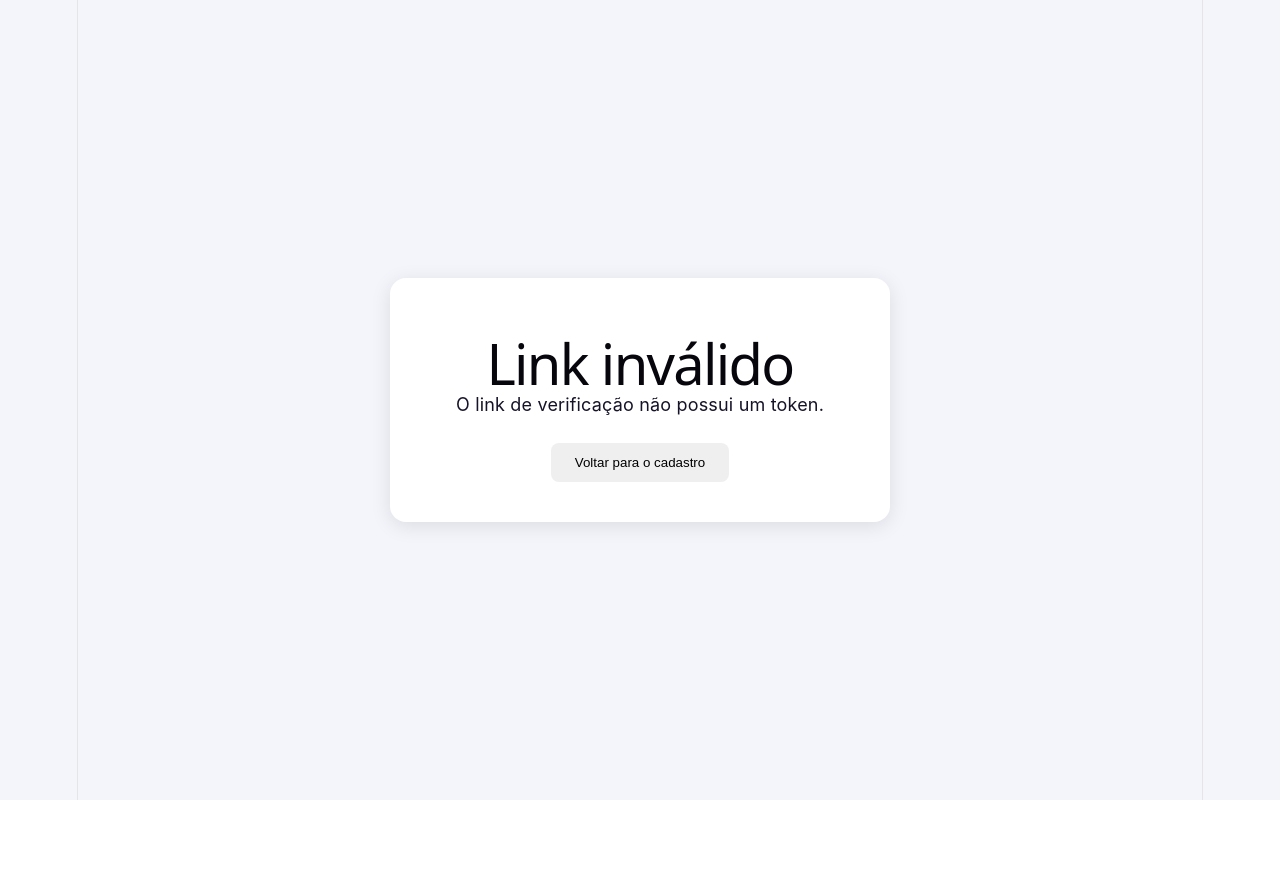
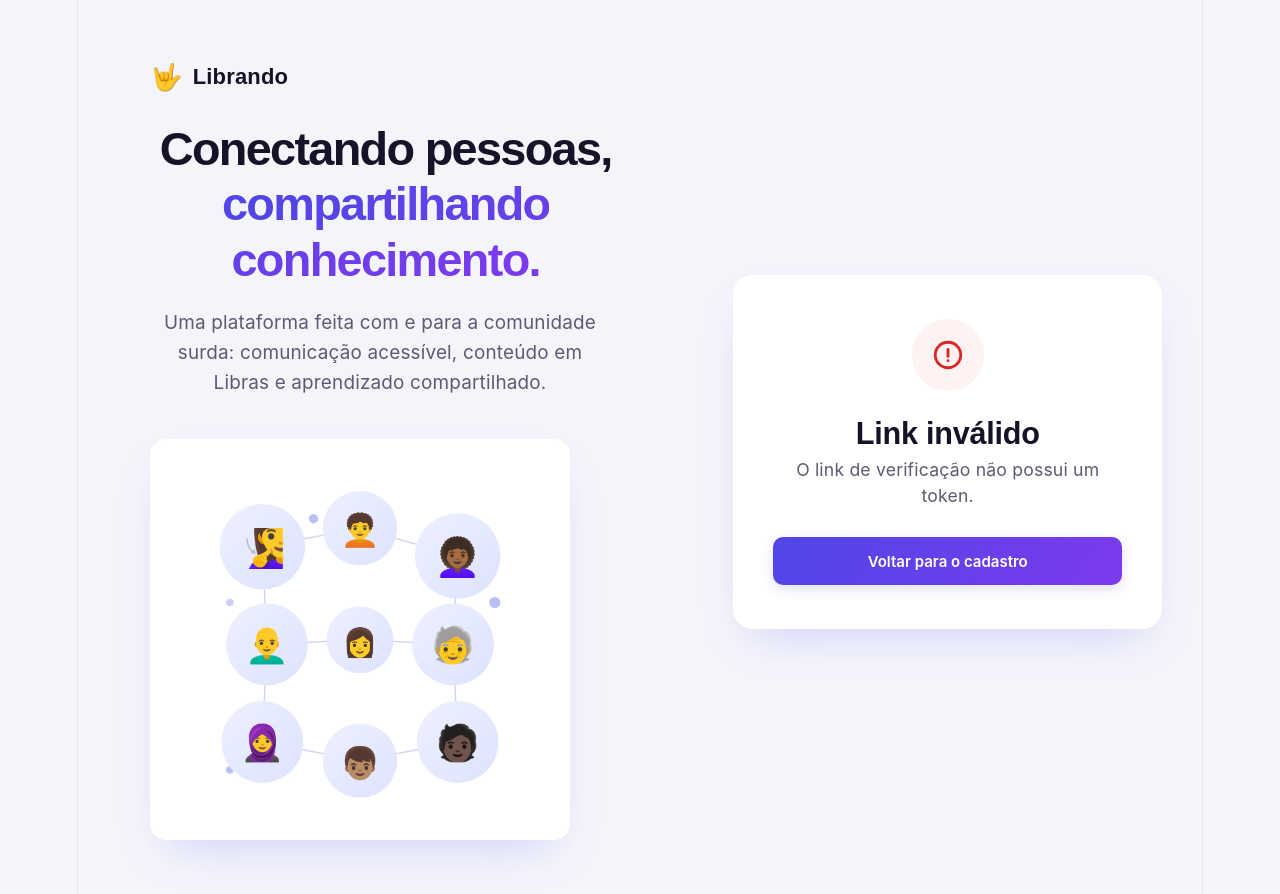
Before and after one commit to angeldanylo35-ux/librando00, a Vue app in the folder frontend/: page /verificar-email in a window 1280 px wide. Shown: the top 894 px of the page. Before the commit the page ends 800 px from the top, so only its background shows below. Built offline with nearby package versions, Linux system fonts and the light colour scheme; no server answers.

Commit message:
Update verificar-email.vue

```diff
--- a/frontend/src/paginas/verificar-email.vue
+++ b/frontend/src/paginas/verificar-email.vue
@@ -1,18 +1,325 @@
 <template>
-  <div class="verificacao">
-    <div class="card">
-      <h1>{{ titulo }}</h1>
+  <div class="page">
 
-      <p>{{ mensagem }}</p>
+    <!-- ===================== LADO ESQUERDO ===================== -->
+    <section class="hero">
 
-      <button v-if="sucesso" @click="irParaLogin">
-        Ir para o login
-      </button>
+      <div class="hero__brand">
+        <span class="hero__logo" aria-hidden="true">🤟</span>
+        <span class="hero__brand-name">Librando</span>
+      </div>
 
-      <button v-else @click="irParaCadastro">
-        Voltar para o cadastro
-      </button>
-    </div>
+      <h1 class="hero__title">
+        Conectando pessoas,
+
+        <span class="hero__title--accent">
+          compartilhando<br />
+          conhecimento.
+        </span>
+      </h1>
+
+      <p class="hero__subtitle">
+        Uma plataforma feita com e para a comunidade surda:
+        comunicação acessível, conteúdo em Libras e aprendizado compartilhado.
+      </p>
+
+      <!-- Ilustração -->
+      <div class="hero__illustration" aria-hidden="true">
+        <svg
+          viewBox="0 0 400 380"
+          class="hero__svg"
+          xmlns="http://www.w3.org/2000/svg"
+        >
+          <defs>
+            <linearGradient
+              id="bubbleGrad"
+              x1="0"
+              y1="0"
+              x2="1"
+              y2="1"
+            >
+              <stop offset="0%" stop-color="#EEF0FF" />
+              <stop offset="100%" stop-color="#DDE3FF" />
+            </linearGradient>
+          </defs>
+
+          <g
+            stroke="#C9CFF7"
+            stroke-width="1.5"
+            fill="none"
+            opacity="0.9"
+          >
+            <path d="M95 90 L200 70 L305 100" />
+            <path d="M95 90 L100 195 L95 300" />
+            <path d="M305 100 L300 195 L305 300" />
+            <path d="M100 195 L200 190 L300 195" />
+            <path d="M95 300 L200 320 L305 300" />
+          </g>
+
+          <circle cx="150" cy="60" r="5" fill="#B8C0F5" />
+          <circle cx="60" cy="150" r="4" fill="#C9CFF7" />
+          <circle cx="345" cy="150" r="6" fill="#B8C0F5" />
+          <circle cx="200" cy="350" r="5" fill="#C9CFF7" />
+          <circle cx="60" cy="330" r="4" fill="#B8C0F5" />
+
+          <g>
+            <circle
+              cx="95"
+              cy="90"
+              r="46"
+              fill="url(#bubbleGrad)"
+            />
+            <text
+              x="95"
+              y="105"
+              font-size="40"
+              text-anchor="middle"
+            >
+              🧏‍♀️
+            </text>
+          </g>
+
+          <g>
+            <circle
+              cx="200"
+              cy="70"
+              r="40"
+              fill="url(#bubbleGrad)"
+            />
+            <text
+              x="200"
+              y="84"
+              font-size="34"
+              text-anchor="middle"
+            >
+              🧑‍🦱
+            </text>
+          </g>
+
+          <g>
+            <circle
+              cx="305"
+              cy="100"
+              r="46"
+              fill="url(#bubbleGrad)"
+            />
+            <text
+              x="305"
+              y="115"
+              font-size="40"
+              text-anchor="middle"
+            >
+              👩🏾‍🦱
+            </text>
+          </g>
+
+          <g>
+            <circle
+              cx="100"
+              cy="195"
+              r="44"
+              fill="url(#bubbleGrad)"
+            />
+            <text
+              x="100"
+              y="209"
+              font-size="38"
+              text-anchor="middle"
+            >
+              👨‍🦲
+            </text>
+          </g>
+
+          <g>
+            <circle
+              cx="200"
+              cy="190"
+              r="36"
+              fill="url(#bubbleGrad)"
+            />
+            <text
+              x="200"
+              y="203"
+              font-size="30"
+              text-anchor="middle"
+            >
+              👩
+            </text>
+          </g>
+
+          <g>
+            <circle
+              cx="300"
+              cy="195"
+              r="44"
+              fill="url(#bubbleGrad)"
+            />
+            <text
+              x="300"
+              y="209"
+              font-size="38"
+              text-anchor="middle"
+            >
+              🧓
+            </text>
+          </g>
+
+          <g>
+            <circle
+              cx="95"
+              cy="300"
+              r="44"
+              fill="url(#bubbleGrad)"
+            />
+            <text
+              x="95"
+              y="314"
+              font-size="38"
+              text-anchor="middle"
+            >
+              🧕
+            </text>
+          </g>
+
+          <g>
+            <circle
+              cx="200"
+              cy="320"
+              r="40"
+              fill="url(#bubbleGrad)"
+            />
+            <text
+              x="200"
+              y="334"
+              font-size="34"
+              text-anchor="middle"
+            >
+              👦🏽
+            </text>
+          </g>
+
+          <g>
+            <circle
+              cx="305"
+              cy="300"
+              r="44"
+              fill="url(#bubbleGrad)"
+            />
+            <text
+              x="305"
+              y="314"
+              font-size="38"
+              text-anchor="middle"
+            >
+              🧑🏿
+            </text>
+          </g>
+        </svg>
+      </div>
+    </section>
+
+    <!-- ===================== LADO DIREITO ===================== -->
+    <section class="auth">
+
+      <div class="auth__card">
+
+        <!-- Ícone de status -->
+        <div
+          class="status-icon"
+          :class="{ 'status-icon--error': !sucesso && !verificando }"
+          aria-hidden="true"
+        >
+          <svg
+            v-if="sucesso"
+            width="34"
+            height="34"
+            viewBox="0 0 24 24"
+            fill="none"
+            stroke="currentColor"
+            stroke-width="2.5"
+            stroke-linecap="round"
+            stroke-linejoin="round"
+          >
+            <path d="M20 6L9 17l-5-5" />
+          </svg>
+
+          <svg
+            v-else-if="!verificando"
+            width="34"
+            height="34"
+            viewBox="0 0 24 24"
+            fill="none"
+            stroke="currentColor"
+            stroke-width="2"
+            stroke-linecap="round"
+          >
+            <circle cx="12" cy="12" r="9" />
+            <path d="M12 8v5" />
+            <path d="M12 16h.01" />
+          </svg>
+
+          <svg
+            v-else
+            class="spinner"
+            width="34"
+            height="34"
+            viewBox="0 0 24 24"
+            fill="none"
+            stroke="currentColor"
+            stroke-width="2"
+          >
+            <circle
+              cx="12"
+              cy="12"
+              r="9"
+              stroke-opacity="0.25"
+            />
+            <path d="M21 12a9 9 0 0 1-9 9" />
+          </svg>
+        </div>
+
+        <h2 class="auth__title">
+          {{ titulo }}
+        </h2>
+
+        <p class="auth__subtitle">
+          {{ mensagem }}
+        </p>
+
+        <!-- Mensagem complementar quando confirmou -->
+        <p v-if="sucesso" class="confirmation-text">
+          Sua conta está pronta. Agora você já pode acessar o Librando
+          utilizando seu e-mail e senha.
+        </p>
+
+        <button
+          v-if="sucesso"
+          type="button"
+          class="btn btn--primary"
+          @click="irParaLogin"
+        >
+          Ir para o login
+        </button>
+
+        <button
+          v-else-if="!verificando"
+          type="button"
+          class="btn btn--primary"
+          @click="irParaCadastro"
+        >
+          Voltar para o cadastro
+        </button>
+
+        <p v-if="sucesso" class="auth__footer-text">
+          Já confirmou seu e-mail?
+          <router-link to="/login" class="link link--strong">
+            Entrar na conta
+          </router-link>
+        </p>
+
+      </div>
+
+    </section>
   </div>
 </template>
 
@@ -20,20 +327,28 @@
 import { onMounted, ref } from 'vue';
 import { useRouter, useRoute } from 'vue-router';
 import api from '../services/api';
+import '../assets/estetico.css';
 
 const router = useRouter();
 const route = useRoute();
 
 const titulo = ref('Verificando e-mail...');
-const mensagem = ref('Aguarde enquanto confirmamos seu cadastro.');
+const mensagem = ref(
+  'Aguarde enquanto confirmamos seu cadastro.'
+);
+
 const sucesso = ref(false);
+const verificando = ref(true);
 
 onMounted(async () => {
   const token = route.query.token;
 
   if (!token) {
     titulo.value = 'Link inválido';
-    mensagem.value = 'O link de verificação não possui um token.';
+    mensagem.value =
+      'O link de verificação não possui um token.';
+    sucesso.value = false;
+    verificando.value = false;
     return;
   }
 
@@ -47,11 +362,14 @@ onMounted(async () => {
     titulo.value = 'E-mail confirmado!';
     mensagem.value = data.mensagem;
     sucesso.value = true;
+    verificando.value = false;
   } catch (error) {
     titulo.value = 'Não foi possível confirmar';
     mensagem.value =
       error.response?.data?.mensagem ||
       'O link é inválido ou expirou.';
+    sucesso.value = false;
+    verificando.value = false;
   }
 });
 
@@ -65,36 +383,117 @@ function irParaCadastro() {
 </script>
 
 <style scoped>
-.verificacao {
-  min-height: 100vh;
+/* =========================
+   CARD DE CONFIRMAÇÃO
+   ========================= */
+
+.auth__card {
+  text-align: center;
+}
+
+/* =========================
+   ÍCONE DE STATUS
+   ========================= */
+
+.status-icon {
+  width: 72px;
+  height: 72px;
+  margin: 0 auto 24px;
+
   display: flex;
   align-items: center;
   justify-content: center;
-  padding: 20px;
+
+  border-radius: 50%;
+
+  color: #4f46e5;
+  background: #eef0ff;
 }
 
-.card {
-  width: 100%;
-  max-width: 500px;
-  padding: 40px;
-  text-align: center;
-  border-radius: 16px;
-  background: white;
-  box-shadow: 0 4px 20px rgba(0, 0, 0, 0.1);
+.status-icon--error {
+  color: #dc2626;
+  background: #fef2f2;
 }
 
-h1 {
-  margin-bottom: 15px;
+/* =========================
+   TEXTO
+   ========================= */
+
+.confirmation-text {
+  margin: -4px auto 28px;
+
+  max-width: 400px;
+
+  font-size: 14px;
+  line-height: 1.6;
+  color: #6b7280;
 }
 
-p {
-  margin-bottom: 25px;
+/* =========================
+   BOTÃO
+   ========================= */
+
+.btn {
+  width: 100%;
+  min-height: 48px;
+
+  border: none;
+  border-radius: 10px;
+
+  font-size: 15px;
+  font-weight: 600;
+
+  cursor: pointer;
+
+  transition:
+    transform 0.15s ease,
+    box-shadow 0.15s ease;
 }
 
-button {
-  padding: 12px 24px;
-  border: none;
-  border-radius: 8px;
-  cursor: pointer;
+.btn--primary {
+  color: white;
+  background: #4f46e5;
+  box-shadow: 0 4px 12px rgba(79, 70, 229, 0.18);
+}
+
+.btn--primary:hover {
+  transform: translateY(-1px);
+  box-shadow: 0 6px 16px rgba(79, 70, 229, 0.25);
+}
+
+/* =========================
+   ANIMAÇÃO
+   ========================= */
+
+.spinner {
+  animation: girar 0.9s linear infinite;
+}
+
+@keyframes girar {
+  to {
+    transform: rotate(360deg);
+  }
+}
+
+/* =========================
+   RESPONSIVIDADE
+   ========================= */
+
+@media (max-width: 980px) {
+  .auth__card {
+    width: 100%;
+  }
+}
+
+@media (max-width: 600px) {
+  .status-icon {
+    width: 64px;
+    height: 64px;
+    margin-bottom: 20px;
+  }
+
+  .confirmation-text {
+    font-size: 13px;
+  }
 }
 </style>
```
